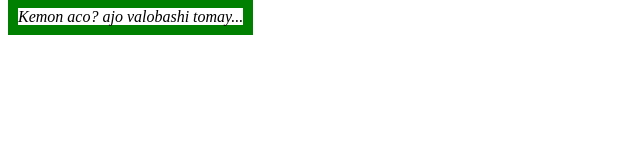
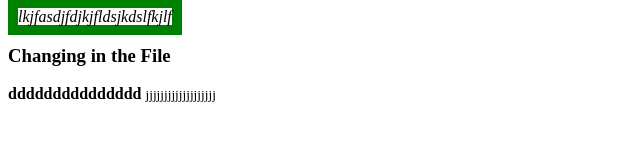
Before and after one commit to abuhurairaacce/Upload-Repo, a plain HTML site: page index.html in a window 1280 px wide. Shown: the whole page, without its empty margins (0-640 px from the left). Drawn offline with Linux system fonts and the light colour scheme.

Commit message:
changed something

```diff
--- a/index.html
+++ b/index.html
@@ -5,6 +5,9 @@
     <title>Creating Repository</title>
 </head>
 <body>
-    <i style="border: 10px solid green;">Kemon aco? ajo valobashi tomay...</i>
+    <i style="border: 10px solid green;"> lkjfasdjfdjkjfldsjkdslfkjlf</i>
+    <h3>Changing in the File</h3>
+    <b> ddddddddddddddd</b>
+    <small>jjjjjjjjjjjjjjjjjjj</small>
 </body>
 </html>
```
Also changed, not shown: Upload Repository.txt.
